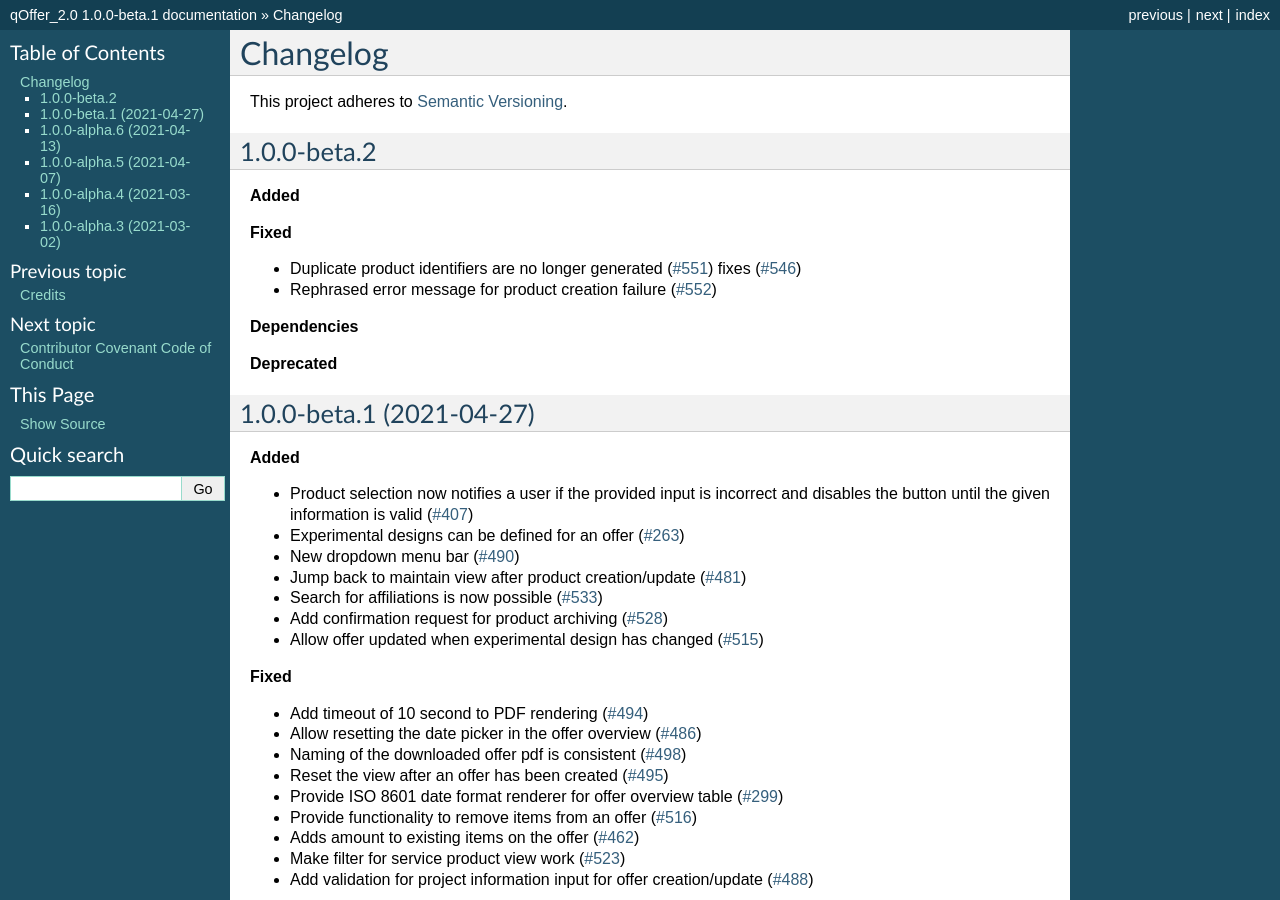
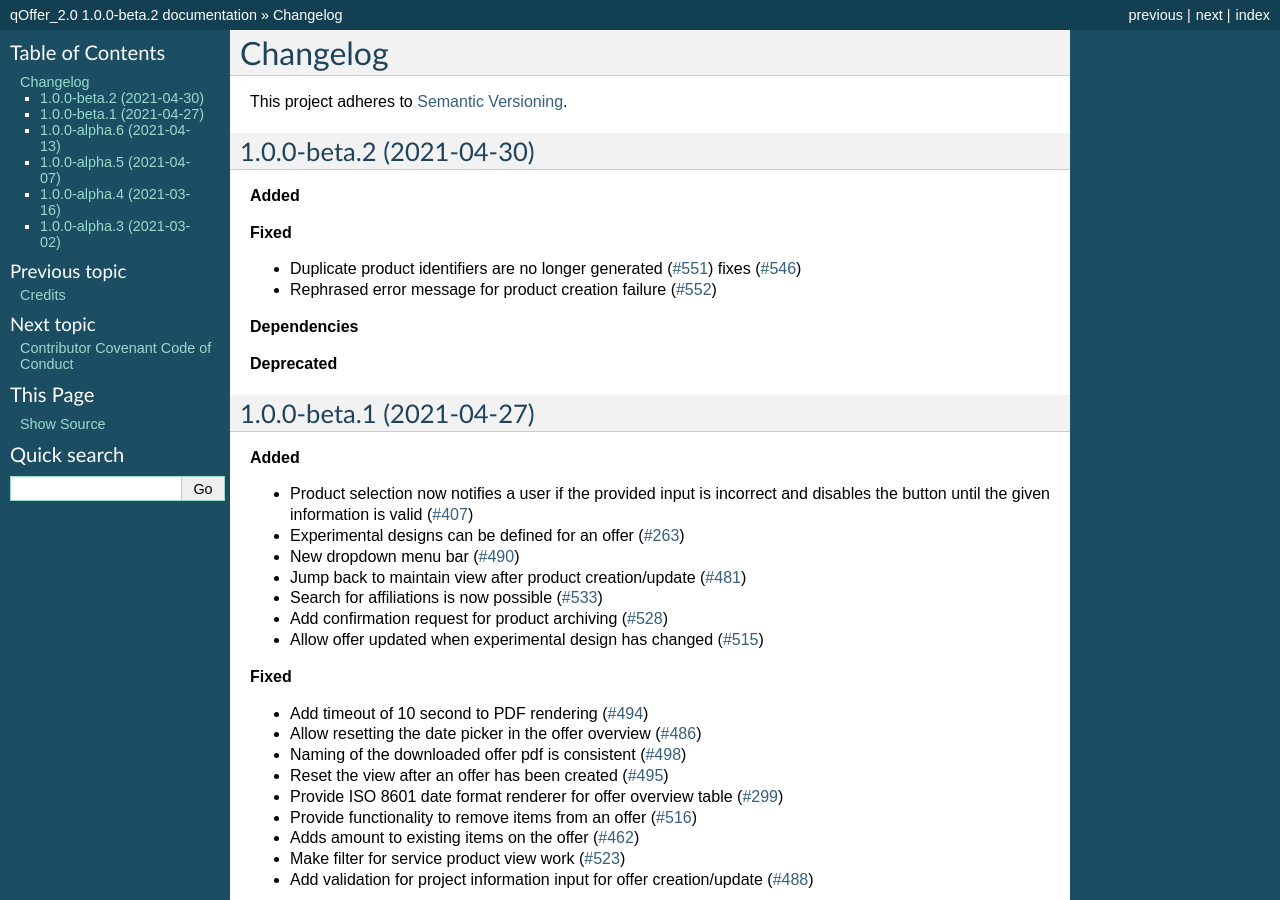
Before and after one commit to qbicsoftware/offer-manager-2-portlet, a Sphinx documentation site: the page built from docs/changelog.rst, in a window 1280 px wide and 900 px high. Built offline with Sphinx 7.4.7, drawn with Linux system fonts in a browser that asks for light colours; some of the changed text lies outside the part shown.

Commit message:
Bump version 1.0.0-beta.1 to 1.0.0-beta.2

```diff
--- a/CHANGELOG.rst
+++ b/CHANGELOG.rst
@@ -4,8 +4,8 @@ Changelog
 
 This project adheres to `Semantic Versioning <https://semver.org/>`_.
 
-1.0.0-beta.2
--------------
+1.0.0-beta.2 (2021-04-30)
+-------------------------
 
 **Added**
 
--- a/docs/conf.py
+++ b/docs/conf.py
@@ -55,9 +55,9 @@ author = "Jennifer Bödker"
 # the built documents.
 #
 # The short X.Y version.
-version = '1.0.0-beta.1'
+version = '1.0.0-beta.2'
 # The full version, including alpha/beta/rc tags.
-release = '1.0.0-beta.1'
+release = '1.0.0-beta.2'
 
 # The language for content autogenerated by Sphinx. Refer to documentation
 # for a list of supported languages.
--- a/pom.xml
+++ b/pom.xml
@@ -8,7 +8,7 @@
 		<module>offer-manager-app</module>
 	</modules>
 	<artifactId>offer-manager</artifactId>
-	<version>1.0.0-beta.1</version> <!-- <<QUBE_FORCE_BUMP>> -->
+	<version>1.0.0-beta.2</version> <!-- <<QUBE_FORCE_BUMP>> -->
 	<groupId>life.qbic</groupId>
 	<name>The new offer manager</name>
 	<url>http://github.com/qbicsoftware/qOffer_2.0</url>
--- a/qube.cfg
+++ b/qube.cfg
@@ -1,5 +1,5 @@
 [bumpversion]
-current_version = 1.0.0-beta.1
+current_version = 1.0.0-beta.2
 
 [bumpversion_files_whitelisted]
 dot_qube = .qube.yml
```
Also changed, not shown: .qube.yml.
